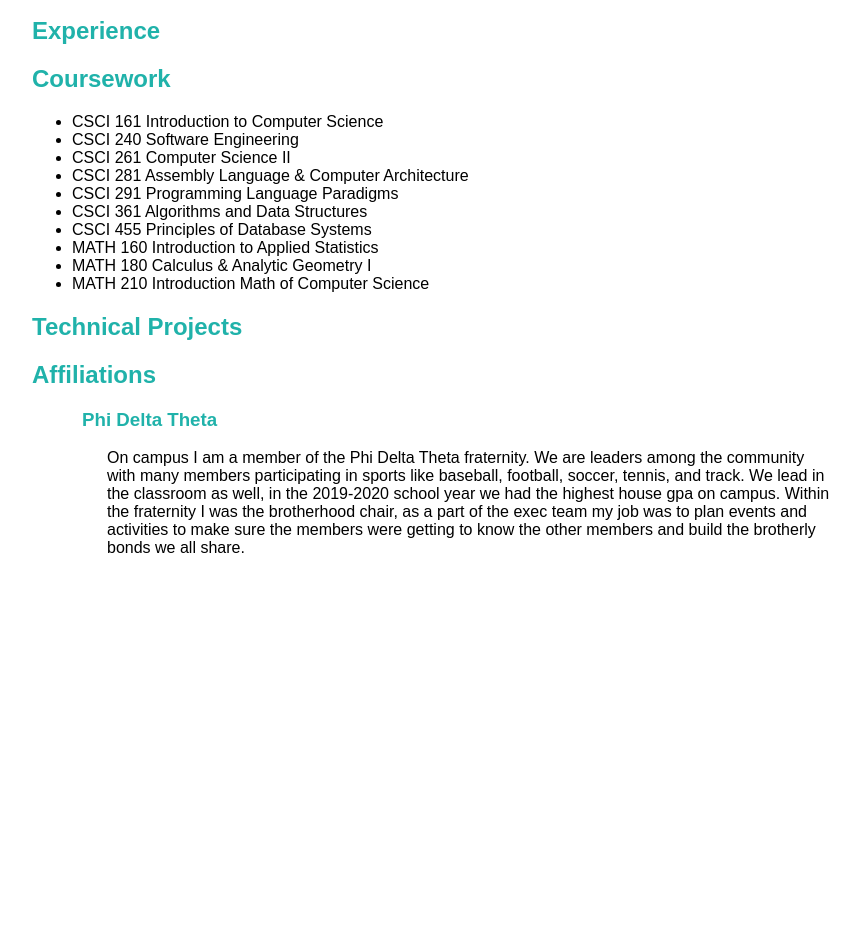
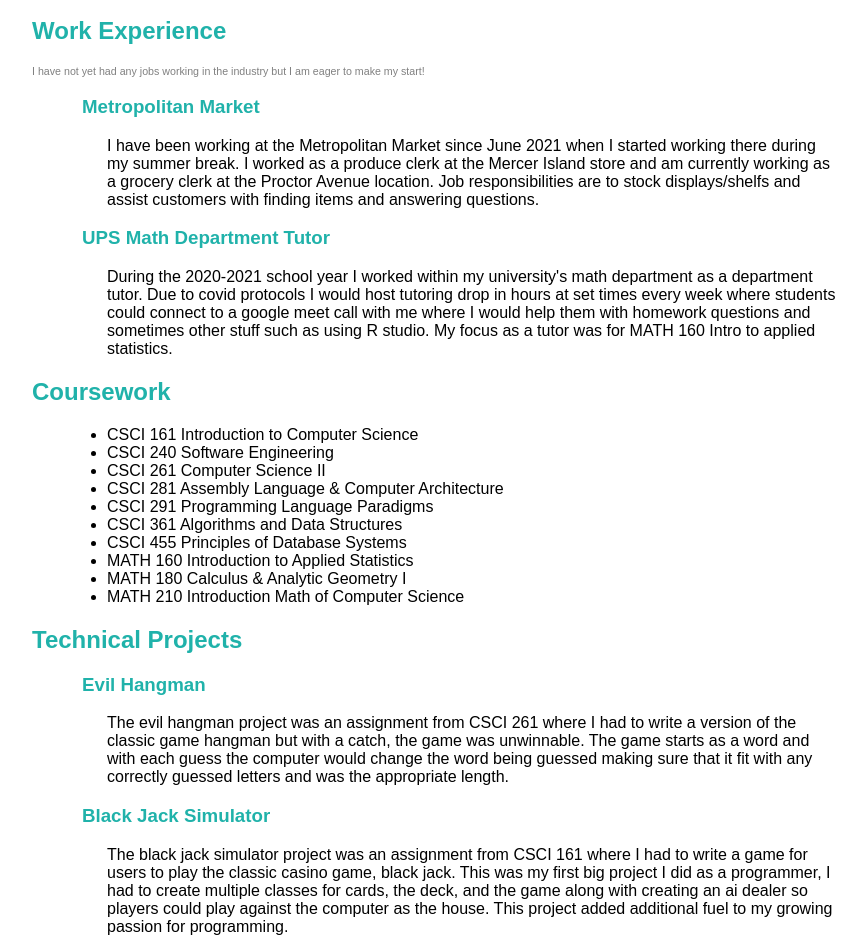
Before and after one commit to RobertWeaver10/RobertWeaver10.github.io, a plain HTML site: page resume.html in a window 1280 px wide. Shown: the part 528-1472 px from the top of the page, without its empty margins (168-1034 px from the left). Before the commit the page ends 1101 px from the top, so only its background shows below. Drawn offline with Linux system fonts and the light colour scheme.

Commit message:
finished adding content to resume and finished styles for resume

```diff
--- a/default.css
+++ b/default.css
@@ -107,6 +107,26 @@ body {
     padding-right: 75px;
 }
 
+.res-exp-disclaimer {
+    font-size: 8pt;
+    color:gray;
+}
+
+.res-exp-text {
+    padding-left: 75px;
+    padding-right: 75px;
+}
+
+.res-course-list {
+    padding-left: 75px;
+    padding-right: 75px;
+}
+
+.res-tech-proj-text {
+    padding-left: 75px;
+    padding-right: 75px;
+}
+
 .res-aff-text {
     padding-left: 75px;
     padding-right: 75px;
--- a/resume.html
+++ b/resume.html
@@ -42,9 +42,31 @@
           a final switch at the end of my sophomore year to computer science and
           have not looked back once.
         </p>
-        <h2 class="resume-headings">Experience</h2>
+        <h2 class="resume-headings">Work Experience</h2>
+        <p class="res-exp-disclaimer">
+          I have not yet had any jobs working in the industry but I am eager to
+          make my start!
+        </p>
+        <h3 class="resume-headings3">Metropolitan Market</h3>
+        <p class="res-exp-text">
+          I have been working at the Metropolitan Market since June 2021 when I
+          started working there during my summer break. I worked as a produce
+          clerk at the Mercer Island store and am currently working as a grocery
+          clerk at the Proctor Avenue location. Job responsibilities are to
+          stock displays/shelfs and assist customers with finding items and
+          answering questions.
+        </p>
+        <h3 class="resume-headings3">UPS Math Department Tutor</h3>
+        <p class="res-exp-text">
+          During the 2020-2021 school year I worked within my university's math
+          department as a department tutor. Due to covid protocols I would host
+          tutoring drop in hours at set times every week where students could
+          connect to a google meet call with me where I would help them with
+          homework questions and sometimes other stuff such as using R studio.
+          My focus as a tutor was for MATH 160 Intro to applied statistics.
+        </p>
         <h2 class="resume-headings">Coursework</h2>
-        <ul>
+        <ul class="res-course-list">
           <li>CSCI 161 Introduction to Computer Science</li>
           <li>CSCI 240 Software Engineering</li>
           <li>CSCI 261 Computer Science II</li>
@@ -57,6 +79,24 @@
           <li>MATH 210 Introduction Math of Computer Science</li>
         </ul>
         <h2 class="resume-headings">Technical Projects</h2>
+        <h3 class="resume-headings3">Evil Hangman</h3>
+        <p class="res-tech-proj-text">
+          The evil hangman project was an assignment from CSCI 261 where I had
+          to write a version of the classic game hangman but with a catch, the
+          game was unwinnable. The game starts as a word and with each guess the
+          computer would change the word being guessed making sure that it fit
+          with any correctly guessed letters and was the appropriate length.
+        </p>
+        <h3 class="resume-headings3">Black Jack Simulator</h3>
+        <p class="res-tech-proj-text">
+          The black jack simulator project was an assignment from CSCI 161 where
+          I had to write a game for users to play the classic casino game, black
+          jack. This was my first big project I did as a programmer, I had to
+          create multiple classes for cards, the deck, and the game along with
+          creating an ai dealer so players could play against the computer as
+          the house. This project added additional fuel to my growing passion
+          for programming.
+        </p>
         <h2 class="resume-headings">Affiliations</h2>
         <h3 class="resume-headings3">Phi Delta Theta</h3>
         <p class="res-aff-text">
```
